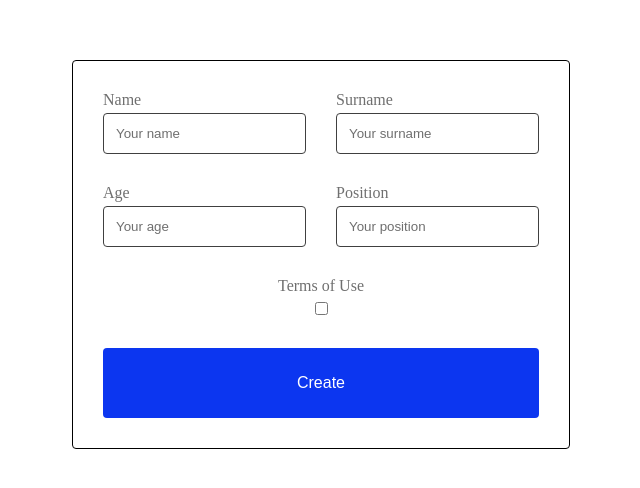
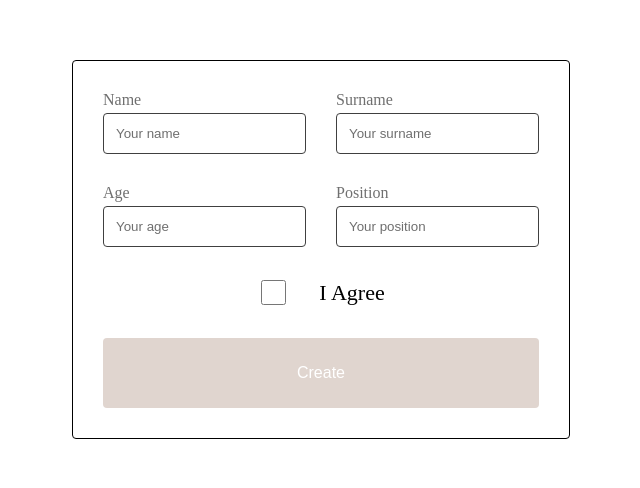
Before and after one commit to NataKyrylenko/typescript-app, a React (Create React App) app: page / in a window 1280 px wide. Shown: the top 488 px of the page, without its empty margins (319-959 px from the left). Built offline with nearby package versions, Linux system fonts and the light colour scheme.

Commit message:
correct homework11

```diff
--- a/src/components/EmployeeForm/EmployeeForm.tsx
+++ b/src/components/EmployeeForm/EmployeeForm.tsx
@@ -1,5 +1,5 @@
 import Input from "components/Input/Input";
-import { EmployeeFormContainer, InputsContainer } from "./styles";
+import { Checkbox, CheckboxLabel, EmployeeFormContainer, InputsContainer } from "./styles";
 import Button from "components/Button/Button";
 import { useFormik } from "formik";
 import { EmployeeFormValues } from "./types";
@@ -11,7 +11,7 @@ function EmployeeForm() {
       surname: "",
       age: "",
       position: "",
-      isTerms: "false",
+      isTerms: false,
     } as EmployeeFormValues,
     onSubmit: (values: EmployeeFormValues) => {
       console.log(values);
@@ -61,17 +61,18 @@ function EmployeeForm() {
         />
       </InputsContainer>
       <InputsContainer>
-        <Input
+        <Checkbox
+          id="agreement-id"
           name="isTerms"
           type="checkbox"
-          placeholder=""
-          label="Terms of Use"
-          onInputChange={formik.handleChange}
-          value={formik.values.isTerms}
+          onChange={formik.handleChange}
+          checked={formik.values.isTerms}
+
         />
+        <CheckboxLabel htmlFor="agreement-id">I Agree</CheckboxLabel>
       </InputsContainer>
 
-      <Button type="submit" name="Create" />
+      <Button type="submit" name="Create" disabled={!formik.values.isTerms}/>
     </EmployeeFormContainer>
   );
 }
--- a/src/components/EmployeeForm/styles.ts
+++ b/src/components/EmployeeForm/styles.ts
@@ -20,5 +20,12 @@ export const EmployeeFormContainer = styled.form`
 export const InputsContainer = styled.div`
     ${commonEmployeeForm}
     flex-direction: row;
+`;
 
+export const Checkbox = styled.input`
+width: 25px;
+height: 25px;
 `;
+export const CheckboxLabel = styled.label`
+font-size: 22px;
+`;
--- a/src/components/EmployeeForm/types.ts
+++ b/src/components/EmployeeForm/types.ts
@@ -3,5 +3,5 @@ export interface EmployeeFormValues {
     surname:string,
     age:string,
     position: string,
-    isTerms: string,
+    isTerms: boolean,
 }
```
